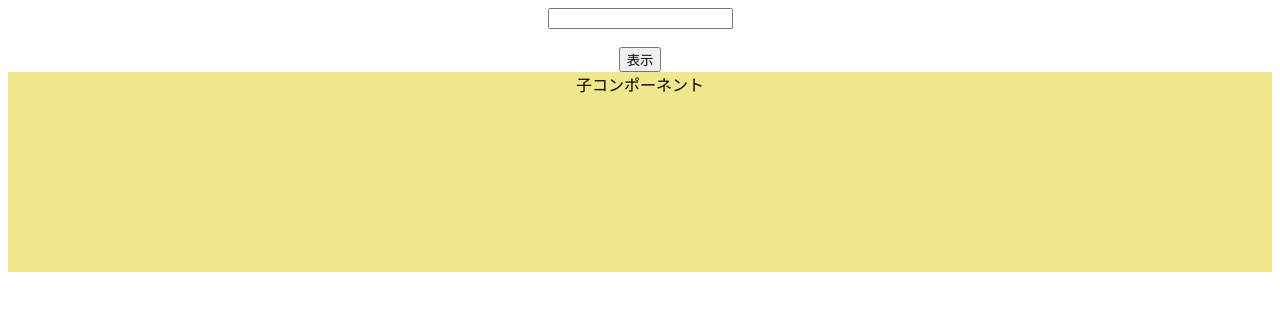
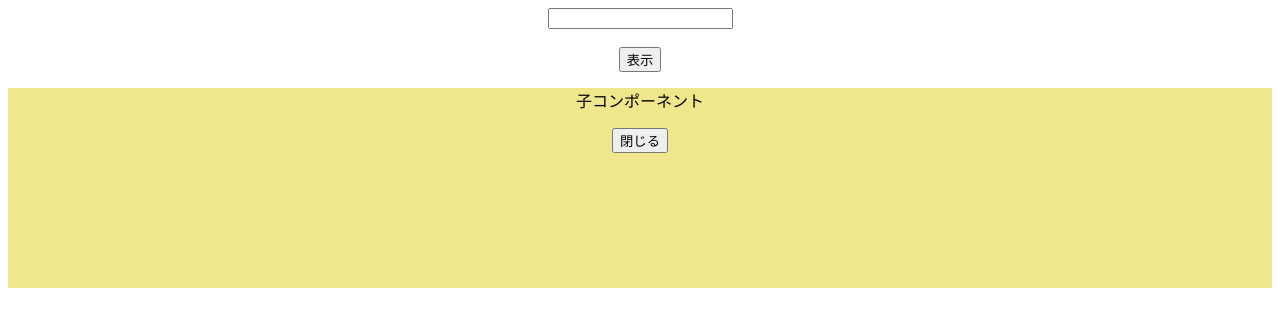
Before and after one commit to hashi17/React-tech, a React (Create React App) app: page / in a window 1280 px wide. Both pictures are taken after a click on the button "表示". Shown: the top 326 px of the page. Built offline with nearby package versions, Linux system fonts and the light colour scheme.

Commit message:
再レンダリング最適化 useCallback

```diff
--- a/src/App.js
+++ b/src/App.js
@@ -1,9 +1,8 @@
-import { useState } from "react";
+import { useState, useCallback } from "react";
 import { ChildArea } from "./ChildArea";
 import "./styles.css";
 
 export default function App() {
-  const [count, setCount] = useState(0);
   const [text, setText] = useState("");
   const [open, setOpen] = useState(false);
 
@@ -12,6 +11,7 @@
   const onClickOpen = () => {
     setOpen(!open);
   };
+  const onClickClose = useCallback(() => setOpen(false), [setOpen]);
 
   return (
     <div className="App">
@@ -19,7 +19,7 @@
       <br />
       <br />
       <button onClick={onClickOpen}>表示</button>
-      <ChildArea open={open} />
+      <ChildArea open={open} onClickClose={onClickClose} />
     </div>
   );
 }
--- a/src/ChildArea.jsx
+++ b/src/ChildArea.jsx
@@ -7,7 +7,7 @@
 };
 
 export const ChildArea = memo((props) => {
-  const { open } = props;
+  const { open, onClickClose } = props;
   console.log("ChileAreaがレンダリングされた");
 
   const data = [...Array(2000).keys()];
@@ -20,7 +20,8 @@
     <>
       {open ? (
         <div style={style}>
-          <div>子コンポーネント</div>
+          <p>子コンポーネント</p>
+          <button onClick={onClickClose}>閉じる</button>
         </div>
       ) : null}
     </>
```
